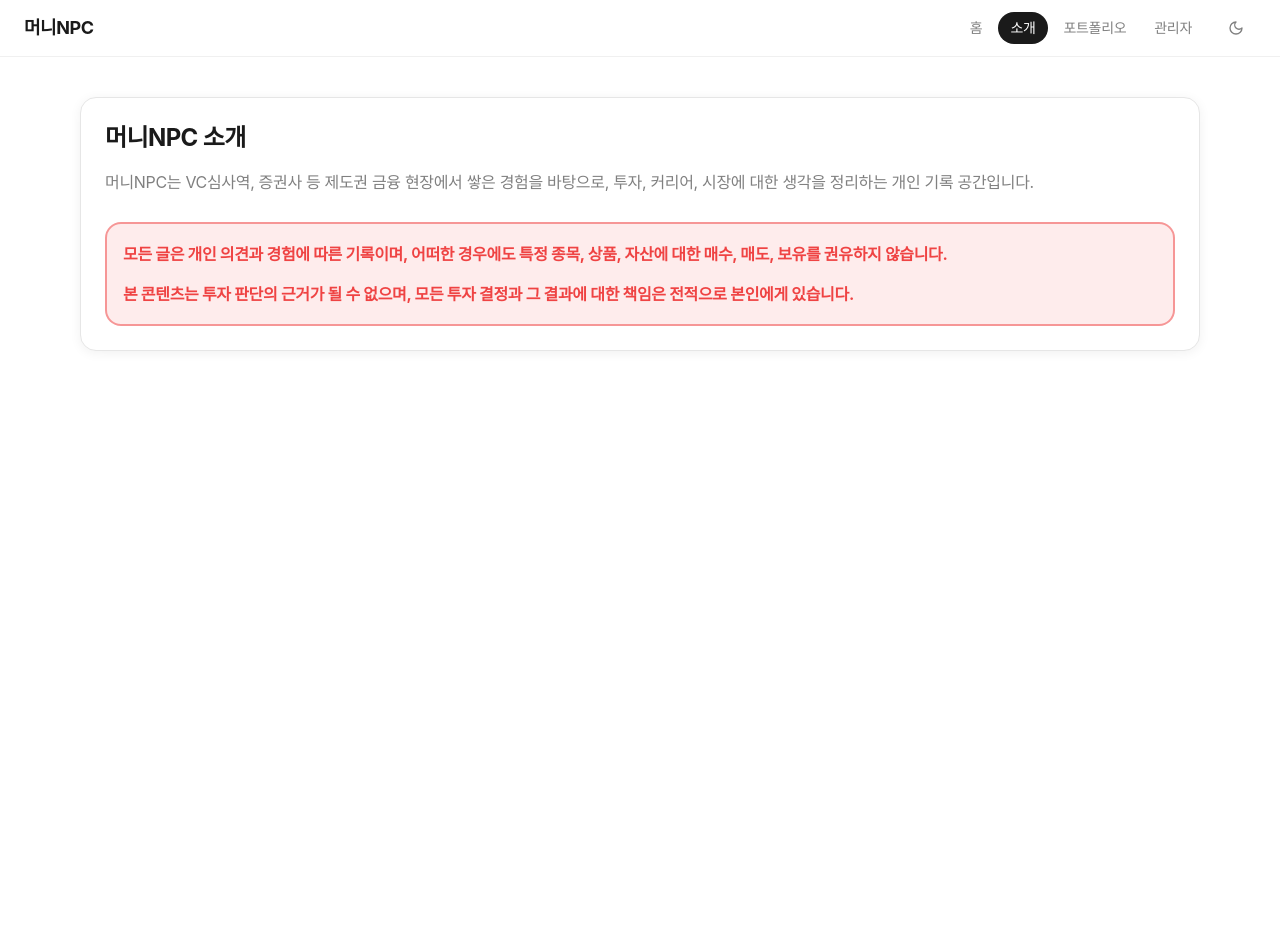
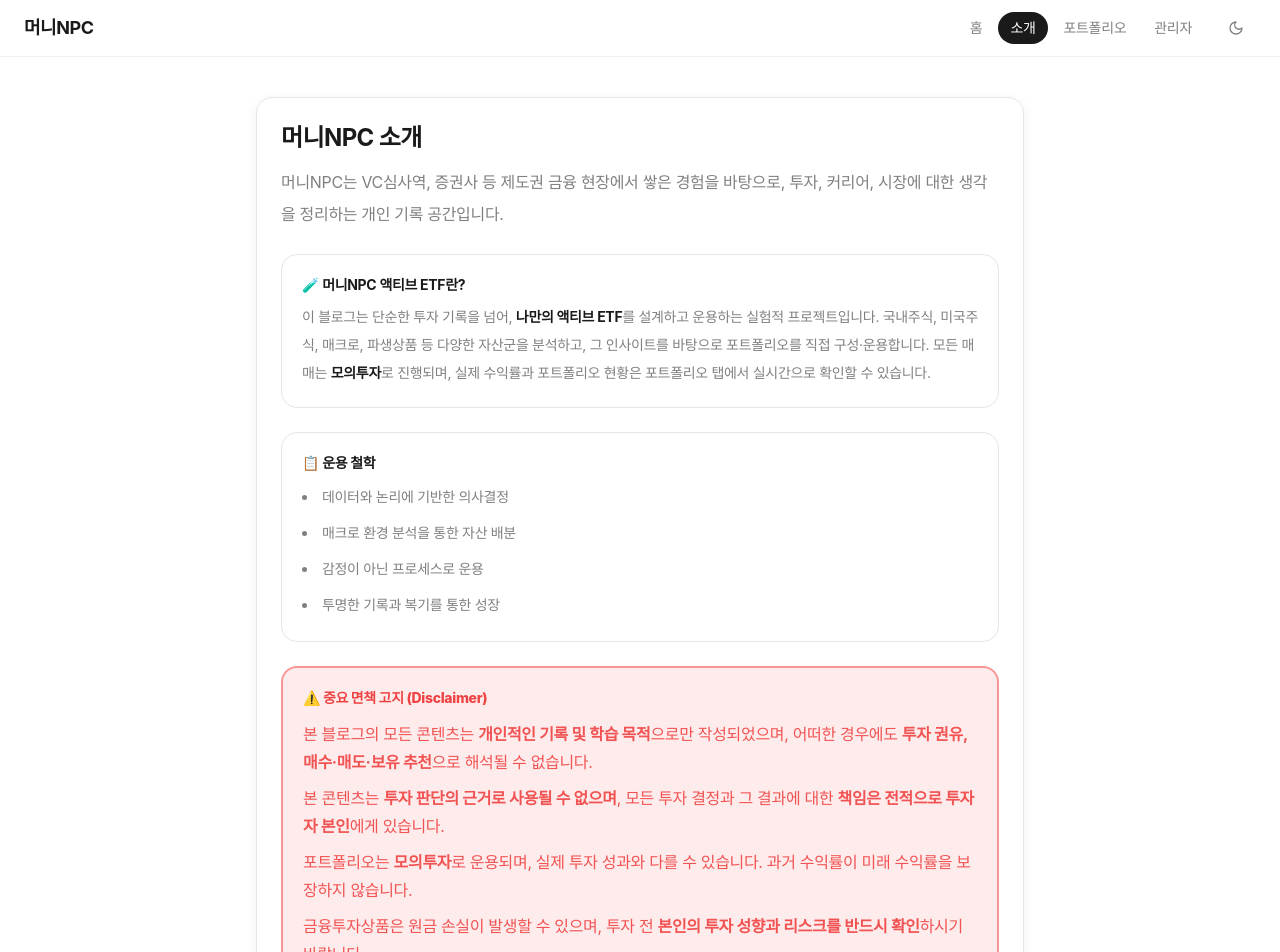
Before and after one commit to shinstory1234-hub/-, a Next.js app: page /about in a window 1280 px wide. Shown: the top 952 px of the page. Before the commit the page ends 800 px from the top, so only its background shows below. Built offline with nearby package versions, Linux system fonts and the light colour scheme.

Commit message:
Update page.tsx

```diff
--- a/app/about/page.tsx
+++ b/app/about/page.tsx
@@ -2,7 +2,7 @@ import { Card, CardContent, CardHeader } from "@/components/ui/card";
 
 export default function AboutPage() {
   return (
-    <section>
+    <section className="mx-auto max-w-3xl space-y-6">
       <Card>
         <CardHeader>
           <h1 className="text-2xl font-bold tracking-tight">머니NPC 소개</h1>
@@ -12,9 +12,33 @@ export default function AboutPage() {
             머니NPC는 VC심사역, 증권사 등 제도권 금융 현장에서 쌓은 경험을 바탕으로, 투자, 커리어, 시장에 대한 생각을 정리하는 개인 기록 공간입니다.
           </p>
 
-          <div className="rounded-lg border-2 border-danger/50 bg-danger/10 p-4 font-bold leading-7 text-danger">
-            <p>모든 글은 개인 의견과 경험에 따른 기록이며, 어떠한 경우에도 특정 종목, 상품, 자산에 대한 매수, 매도, 보유를 권유하지 않습니다.</p>
-            <p className="mt-3">본 콘텐츠는 투자 판단의 근거가 될 수 없으며, 모든 투자 결정과 그 결과에 대한 책임은 전적으로 본인에게 있습니다.</p>
+          <div className="rounded-lg border border-border bg-surface p-5 space-y-2">
+            <p className="text-sm font-bold text-foreground">🧪 머니NPC 액티브 ETF란?</p>
+            <p className="text-sm leading-7 text-muted-foreground">
+              이 블로그는 단순한 투자 기록을 넘어, <strong className="text-foreground">나만의 액티브 ETF</strong>를 설계하고 운용하는 실험적 프로젝트입니다.
+              국내주식, 미국주식, 매크로, 파생상품 등 다양한 자산군을 분석하고, 그 인사이트를 바탕으로 포트폴리오를 직접 구성·운용합니다.
+              모든 매매는 <strong className="text-foreground">모의투자</strong>로 진행되며, 실제 수익률과 포트폴리오 현황은 포트폴리오 탭에서 실시간으로 확인할 수 있습니다.
+            </p>
+          </div>
+
+          <div className="rounded-lg border border-border bg-surface p-5 space-y-2">
+            <p className="text-sm font-bold text-foreground">📋 운용 철학</p>
+            <ul className="text-sm leading-8 text-muted-foreground list-disc list-inside space-y-1">
+              <li>데이터와 논리에 기반한 의사결정</li>
+              <li>매크로 환경 분석을 통한 자산 배분</li>
+              <li>감정이 아닌 프로세스로 운용</li>
+              <li>투명한 기록과 복기를 통한 성장</li>
+            </ul>
+          </div>
+
+          <div className="rounded-lg border-2 border-danger/50 bg-danger/10 p-5 space-y-3">
+            <p className="text-sm font-extrabold text-danger">⚠️ 중요 면책 고지 (Disclaimer)</p>
+            <div className="text-sm leading-7 text-danger/90 space-y-2">
+              <p>본 블로그의 모든 콘텐츠는 <strong>개인적인 기록 및 학습 목적</strong>으로만 작성되었으며, 어떠한 경우에도 <strong>투자 권유, 매수·매도·보유 추천</strong>으로 해석될 수 없습니다.</p>
+              <p>본 콘텐츠는 <strong>투자 판단의 근거로 사용될 수 없으며</strong>, 모든 투자 결정과 그 결과에 대한 <strong>책임은 전적으로 투자자 본인</strong>에게 있습니다.</p>
+              <p>포트폴리오는 <strong>모의투자</strong>로 운용되며, 실제 투자 성과와 다를 수 있습니다. 과거 수익률이 미래 수익률을 보장하지 않습니다.</p>
+              <p>금융투자상품은 원금 손실이 발생할 수 있으며, 투자 전 <strong>본인의 투자 성향과 리스크를 반드시 확인</strong>하시기 바랍니다.</p>
+            </div>
           </div>
         </CardContent>
       </Card>
```
